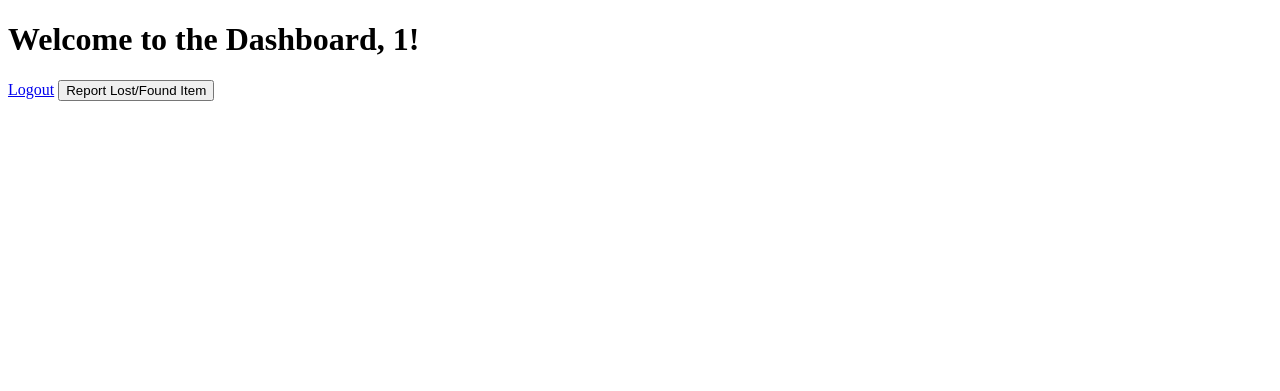
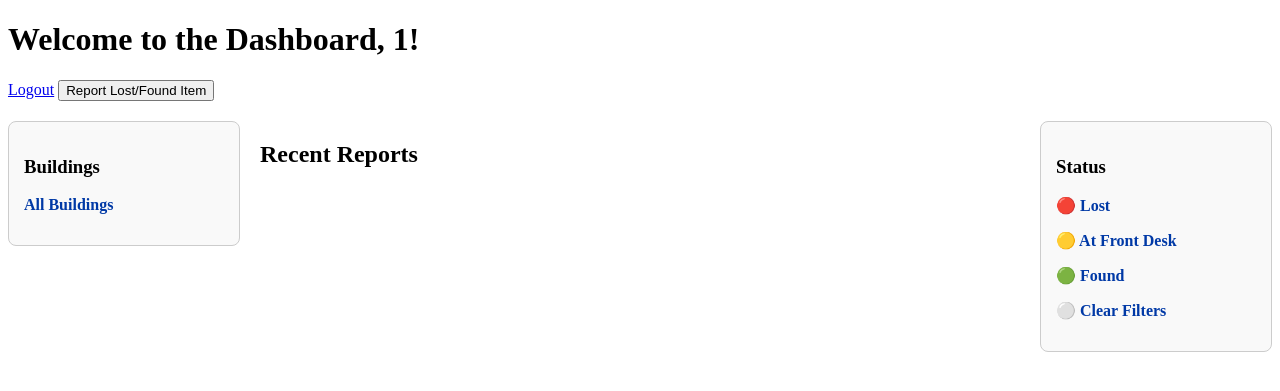
Before and after one commit to SoumayaTmane/SoftwareEngineerProject_TheDebuggers, a Flask app: page /dashboard?status=Lost in a window 1280 px wide. Shown: the top 391 px of the page. Run offline with Flask 3, Linux system fonts and the light colour scheme; the visitor is signed in with stand-in values (Sample User, id 1); data that the repository does not hold is empty.

Commit message:
Sprint 3: Added building/status filters and staff update functionality

```diff
--- a/app.py
+++ b/app.py
@@ -15,7 +15,7 @@ app.secret_key = "debuggers_secret_key_2026" #used for flash mangment
 
 @app.route('/')
 def home():
-    """ This is the landing page. We can change this to the login later! """
+    """ This is the landing page.  """
     return  render_template('login.html')
 
 @app.route('/login', methods=['POST'])
@@ -25,36 +25,49 @@ def login():
 @app.route('/dashboard')
 def dashboard():
     # 1. THE SECURITY CHECK
-
     if 'campus_id' not in session:
         flash("Please log in to view the dashboard.")
         return redirect(url_for('home'))
+
+    selected_building = request.args.get('building')
+    selected_status = request.args.get('status')
+
     all_items = []
     all_buildings = []
 
     # 2. THE DATA FETCHING
-    # we now go to Supabase.
     try:
-        response = (
-            supabase.table("post")
-            .select("""*,  building(building_name), user_account!post_reporterid_fkey(f_name, l_name)""")
-            .execute()
-        )
+        # Start the query
+        query = supabase.table("post").select("""
+            *,
+            building(building_name),
+            user_account!post_reporterid_fkey(f_name, l_name)
+        """)
+
+        # 3. APPLY FILTERS)
+        if selected_building:
+            query = query.eq("buildingid", selected_building)
+        if selected_status:
+            query = query.eq("status", selected_status)
+
+        # 4. EXECUTE
+        response = query.execute()
         all_items = response.data
 
         build_res = supabase.table("building").select("buildingid, building_name").execute()
         all_buildings = build_res.data
+
     except Exception as e:
+
         print(f"Error fetching data: {e}")
 
+    # 5. THE RENDERING
+    return render_template('dashboard.html', items=all_items, buildings=all_buildings)
 
-    # 3. THE RENDERING
-    # We send the items to the  dashboard.html template.
-    return render_template('dashboard.html', items=all_items, buildings=all_buildings)
 
 @app.route('/report-item', methods=['POST'])
 def report_item():
-    # 1. Who is logged in?
+    # 1. Who is logged in, so we can link the post to thier account
     user_id = session.get('campus_id')
 
     if not user_id:
@@ -100,6 +113,24 @@ def delete_post(post_id):
 
     return redirect(url_for('dashboard'))
 
+#This route will allow staff to update the status of a post  and only the staff can see teh drowdown menu
+@app.route('/update_status/<int:post_id>', methods=['POST'])
+def update_status(post_id):
+    if session.get('role') != 'staff':
+        flash("Only staff can update post status.", "danger")
+        return redirect(url_for('dashboard'))
+
+    new_status = request.form.get('new_status')
+
+    try:
+        supabase.table("post").update({"status": new_status}).eq("postid", post_id).execute()
+        flash(f"Status updated to {new_status}!", "success")
+    except Exception as e:
+        print(f"Update error: {e}")
+        flash("Error updating status.", "danger")
+
+    return redirect(url_for('dashboard'))
+
 @app.route('/logout')
 def logout():
     session.clear() # This wipes the campus_id and role from the session
--- a/templates/dashboard.html
+++ b/templates/dashboard.html
@@ -2,6 +2,29 @@
 <html>
 <head>
     <title>GSU Lost & Found Dashboard</title>
+    <style>
+        /* This makes the 3-column layout work */
+        .dashboard-wrapper {
+            display: flex;
+            justify-content: space-between;
+            align-items: flex-start;
+            gap: 20px;
+            margin-top: 20px;
+        }
+        .sidebar {
+            width: 200px;
+            border: 1px solid #ccc;
+            padding: 15px;
+            border-radius: 8px;
+            background-color: #f9f9f9;
+        }
+        .feed-content {
+            flex-grow: 1; /* Takes up the middle space */
+        }
+        .sidebar ul { list-style: none; padding: 0; }
+        .sidebar li { margin-bottom: 10px; }
+        .sidebar a { text-decoration: none; color: #0039A6; font-weight: bold; }
+    </style>
 </head>
 <body>
     {% with messages = get_flashed_messages(with_categories=true) %}
@@ -15,89 +38,106 @@
             {% endfor %}
         {% endif %}
     {% endwith %}
+
     <h1>Welcome to the Dashboard, {{ session['campus_id'] }}!</h1>
 
+    <div style="margin-bottom: 20px;">
+        <a href="/logout">Logout</a>
+        <button onclick="document.getElementById('reportModal').style.display='block'">
+            Report Lost/Found Item
+        </button>
+    </div>
+
+    <div class="dashboard-wrapper">
+
+        <aside class="sidebar left-filter">
+            <h3>Buildings</h3>
+            <ul>
+                <li><a href="/dashboard">All Buildings</a></li>
+                {% for b in buildings %}
+                    <li><a href="/dashboard?building={{ b.buildingid }}">{{ b.building_name }}</a></li>
+                {% endfor %}
+            </ul>
+        </aside>
+
+        <main class="feed-content">
+            <h2>Recent Reports</h2>
             <div class="items-list">
                 {% for item in items %}
-    <div style="border: 1px solid #ccc; margin: 10px; padding: 10px; border-radius: 8px;">
+                <div style="border: 1px solid #ccc; margin-bottom: 15px; padding: 15px; border-radius: 8px;">
                     <h3 style="display: inline;">{{ item.item_name }}</h3>
                     <span style="padding: 2px 8px; border-radius: 4px; color: black; font-size: 0.8em; margin-left: 10px; background-color: {{ 'red' if item.status == 'Lost' else 'yellow' if item.status == 'At front desk' else 'green' }};">
                         {{ item.status }}
                     </span>
 
                     <p><strong>Posted by:</strong> {{ item['user_account']['f_name'] }}</p>
-
                     <p>{{ item.description }}</p>
-
                     <p><strong>Location:</strong> {{ item.building.building_name }}</p>
 
                     <p style="font-size: 0.8em; color: gray;">
                         <strong>Reported on:</strong>
-            {% if item.created_at %}
-                {{ item.created_at[:10] }}
-            {% else %}
-                Recently
+                        {% if item.created_at %}{{ item.created_at[:10] }}{% else %}Recently{% endif %}
+                    </p>
 
-            {% endif %}
-        </p>
                     {% if session['role'] == 'staff' or item.reporterid == session['campus_id'] %}
-    <form action="/delete-post/{{ item.postid }}" method="POST" style="margin-top: 10px;">
-        <button type="submit"
-                onclick="return confirm('Are you sure you want to delete this report?')"
+                        <div style="display: flex; gap: 10px; align-items: center; margin-top: 10px;">
+                            <form action="/delete-post/{{ item.postid }}" method="POST">
+                                <button type="submit" onclick="return confirm('Delete this report?')"
                                         style="background-color: transparent; border: 1px solid red; color: red; cursor: pointer; border-radius: 4px;">
-            Delete Post
+                                    Delete
                                 </button>
+                            </form>
+
+                            {% if session['role'] == 'staff' %}
+                            <form action="/update_status/{{ item.postid }}" method="POST">
+                                <select name="new_status">
+                                    <option value="Lost" {% if item.status == 'Lost' %}selected{% endif %}>Lost</option>
+                                    <option value="Found" {% if item.status == 'Found' %}selected{% endif %}>Found</option>
+                                    <option value="At front desk" {% if item.status == 'At front desk' %}selected{% endif %}>At Front Desk</option>
+                                </select>
+                                <button type="submit">Update</button>
                             </form>
                             {% endif %}
                         </div>
+                    {% endif %}
+                </div>
                 {% endfor %}
+            </div>
+        </main>
 
-
-
+        <aside class="sidebar right-filter">
+            <h3>Status</h3>
+            <p><a href="/dashboard?status=Lost">🔴 Lost</a></p>
+            <p><a href="/dashboard?status=At front desk">🟡 At Front Desk</a></p>
+            <p><a href="/dashboard?status=Found">🟢 Found</a></p>
+            <p><a href="/dashboard">⚪ Clear Filters</a></p>
+        </aside>
     </div>
 
-    <a href="/logout">Logout</a>
-
-    <button onclick="document.getElementById('reportModal').style.display='block'">
-    Report Lost/Found Item
-</button>
-
     <div id="reportModal" style="display:none; position:fixed; z-index:1; left:0; top:0; width:100%; height:100%; background-color:rgba(0,0,0,0.4);">
-    <div style="background-color:white; margin:15% auto; padding:20px; border:1px solid #888; width:50%;">
-        <span onclick="document.getElementById('reportModal').style.display='none'" style="float:right; cursor:pointer;">&times;</span>
-
+        <div style="background-color:white; margin:10% auto; padding:20px; border-radius:10px; width:40%;">
+            <span onclick="document.getElementById('reportModal').style.display='none'" style="float:right; cursor:pointer; font-size: 24px;">&times;</span>
             <h2>Report an Item</h2>
-
             <form action="/report-item" method="POST">
+                <p><label>Item Name:</label><br><input type="text" name="item_name" required></p>
+                <p><label>Description:</label><br><textarea name="description" style="width: 100%;"></textarea></p>
                 <p>
-                <label>Item Name:</label><br>
-                <input type="text" name="item_name" required placeholder="e.g. Blue Hydroflask">
-            </p>
-
-            <p>
-                <label>Description:</label><br>
-                <textarea name="description" placeholder="Where was it? Any identifying marks?"></textarea>
-            </p>
-
-            <p>
-                <label>I have:</label><br>
+                    <label>Status:</label><br>
                     <select name="status" required>
                         <option value="Lost">Lost this item</option>
-                <option value="At front desk">Found this item (At Front Desk)</option>
+                        <option value="At front desk">Found (At Front Desk)</option>
                     </select>
                 </p>
-
                 <p>
                     <label>Building:</label><br>
                     <select name="building_id" required>
-                    <option value="">-- Select a Building --</option>
+                        <option value="">-- Select --</option>
                         {% for b in buildings %}
                             <option value="{{ b.buildingid }}">{{ b.building_name }}</option>
                         {% endfor %}
                     </select>
                 </p>
-
-            <button type="submit">Submit Report</button>
+                <button type="submit" style="width: 100%; padding: 10px; background-color: #0039A6; color: white; border: none; border-radius: 5px;">Submit Report</button>
             </form>
         </div>
     </div>
```
Lines whose indentation alone changed are shown as unchanged.
